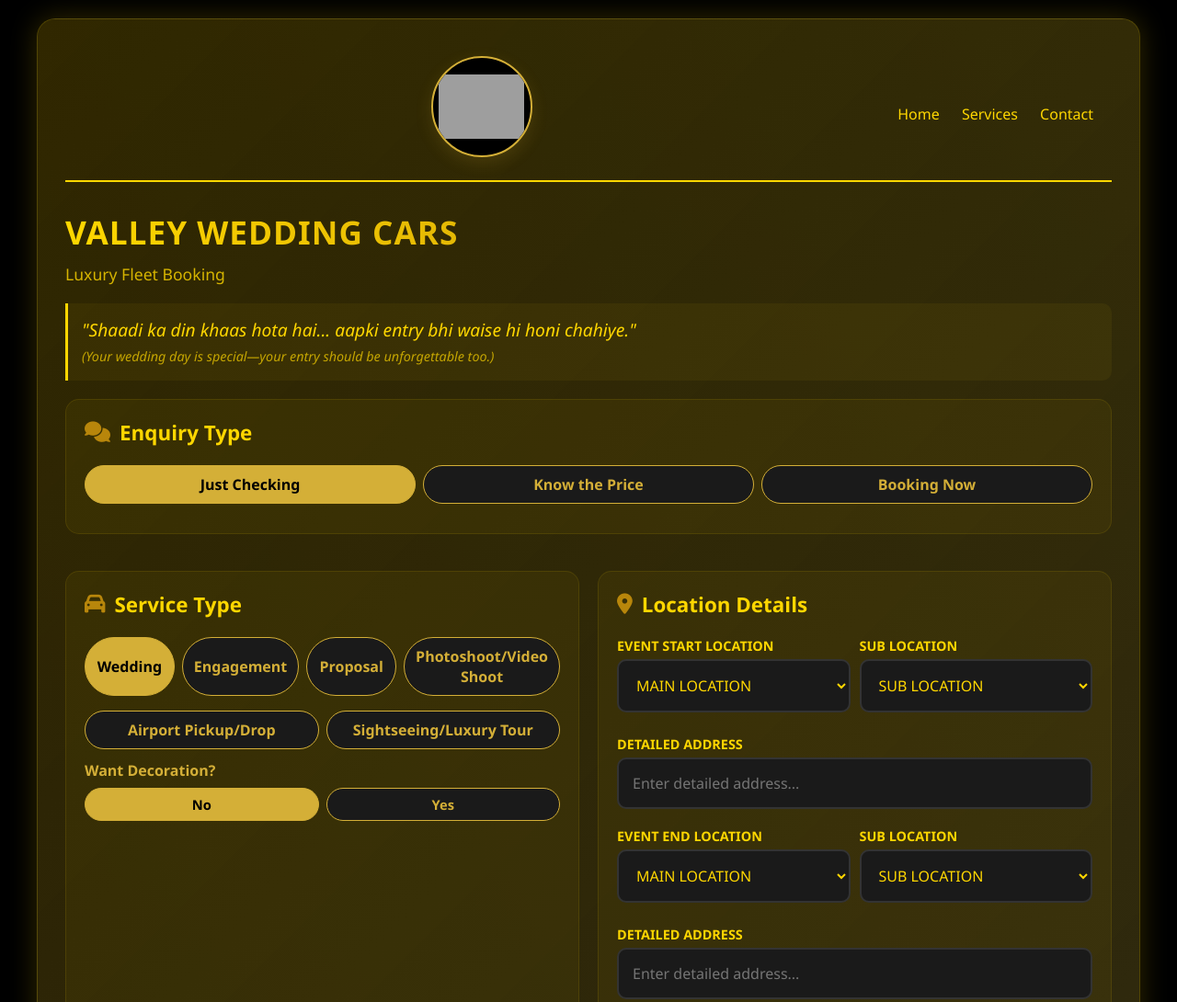
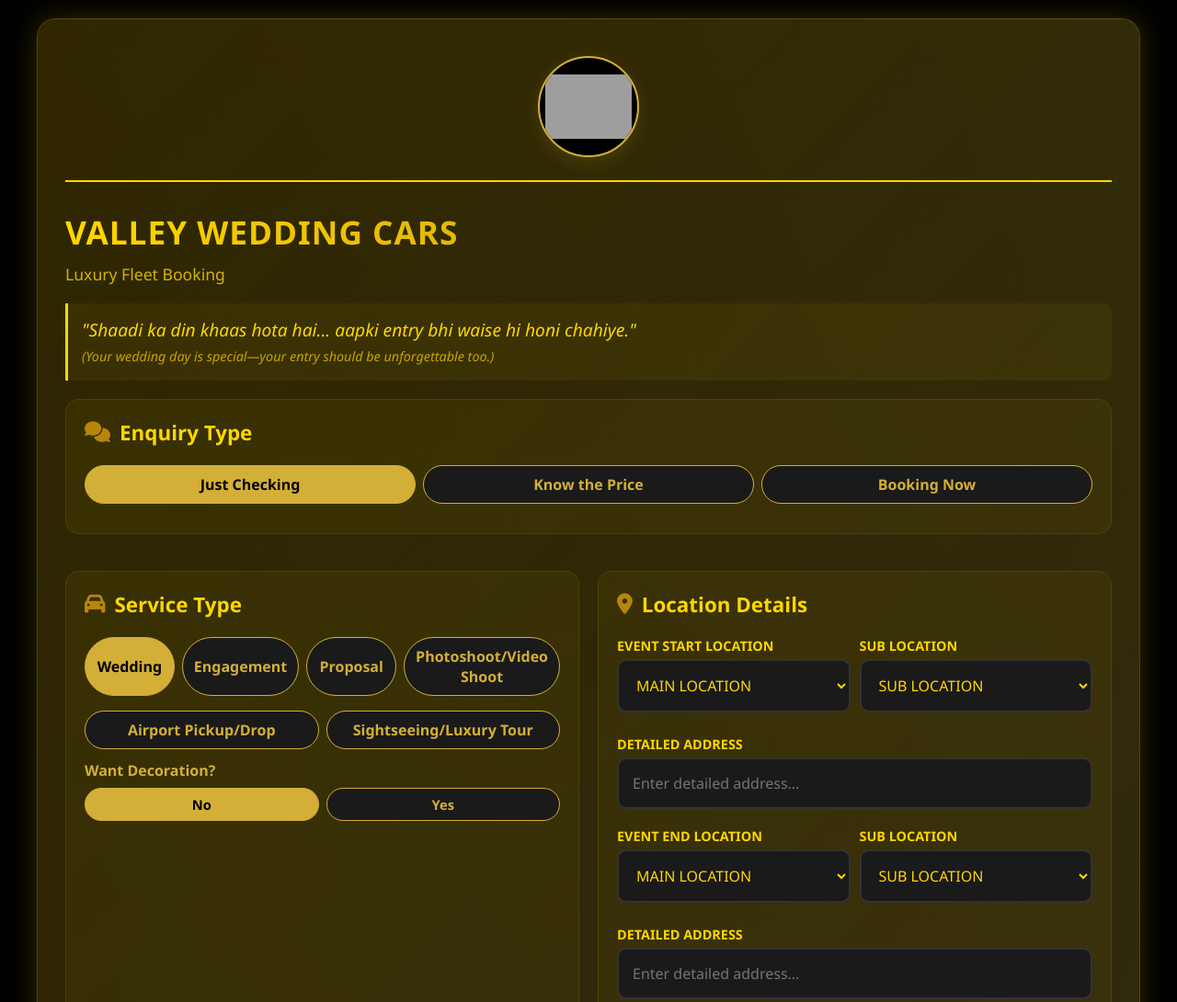
Before and after one commit to sraju7213-wq/Vwc-ultimate-, a plain HTML site: page index.html in a window 1280 px wide. Shown: the top 1090 px of the page at 92% size. Drawn offline with Linux system fonts and the light colour scheme; grey boxes are pictures that could not be loaded.

Commit message:
Center logo and emphasize estimate amount

```diff
--- a/index.html
+++ b/index.html
@@ -53,7 +53,7 @@
 
         .header {
             display: flex;
-            justify-content: space-between;
+            justify-content: center;
             align-items: center;
             margin-bottom: 30px;
             padding: 10px 20px;
@@ -84,17 +84,6 @@
             object-position: center;
             display: block;
             filter: none;
-        }
-
-        .nav-links a {
-            margin-left: 20px;
-            color: #FFD700;
-            text-decoration: none;
-            font-weight: 500;
-        }
-
-        .nav-links a:hover {
-            text-decoration: underline;
         }
 
         .title {
@@ -299,6 +288,11 @@
             margin-top: 10px;
             font-size: 1.2rem;
             color: #FFD700;
+        }
+
+        #totalEstimate {
+            font-size: 1.8rem;
+            font-weight: 700;
         }
 
         .estimate-note {
@@ -523,11 +517,6 @@
             <div class="logo-wrap" aria-label="Valley Wedding Cars logo">
                 <img src="https://cdn.jsdelivr.net/gh/free-whiteboard-online/Free-Erasorio-Alternative-for-Collaborative-Design@9f43332887c0e0e64f041eb8d5b944707eb8051c/uploads/2025-08-22T08-26-16-447Z-wzwu1bdis.png" alt="Valley Wedding Cars logo" class="logo-img">
             </div>
-            <nav class="nav-links">
-                <a href="#">Home</a>
-                <a href="#">Services</a>
-                <a href="#">Contact</a>
-            </nav>
         </header>
         <h1 class="title">Valley Wedding Cars</h1>
         <p class="subtitle">Luxury Fleet Booking</p>
@@ -766,7 +755,7 @@
                     <input type="number" id="duration" name="duration" min="0" placeholder="Enter total hours">
                 </div>
                 <div class="estimate-output">
-                    <strong>Total Estimate: INR <span id="totalEstimate">0</span></strong>
+                    Total Estimate: INR <span id="totalEstimate">0</span>
                     <p class="estimate-note">*Pricing may vary with fuel MRP and booking hours. Please verify the final estimate with our team via WhatsApp or call.</p>
                 </div>
             </div>
```
